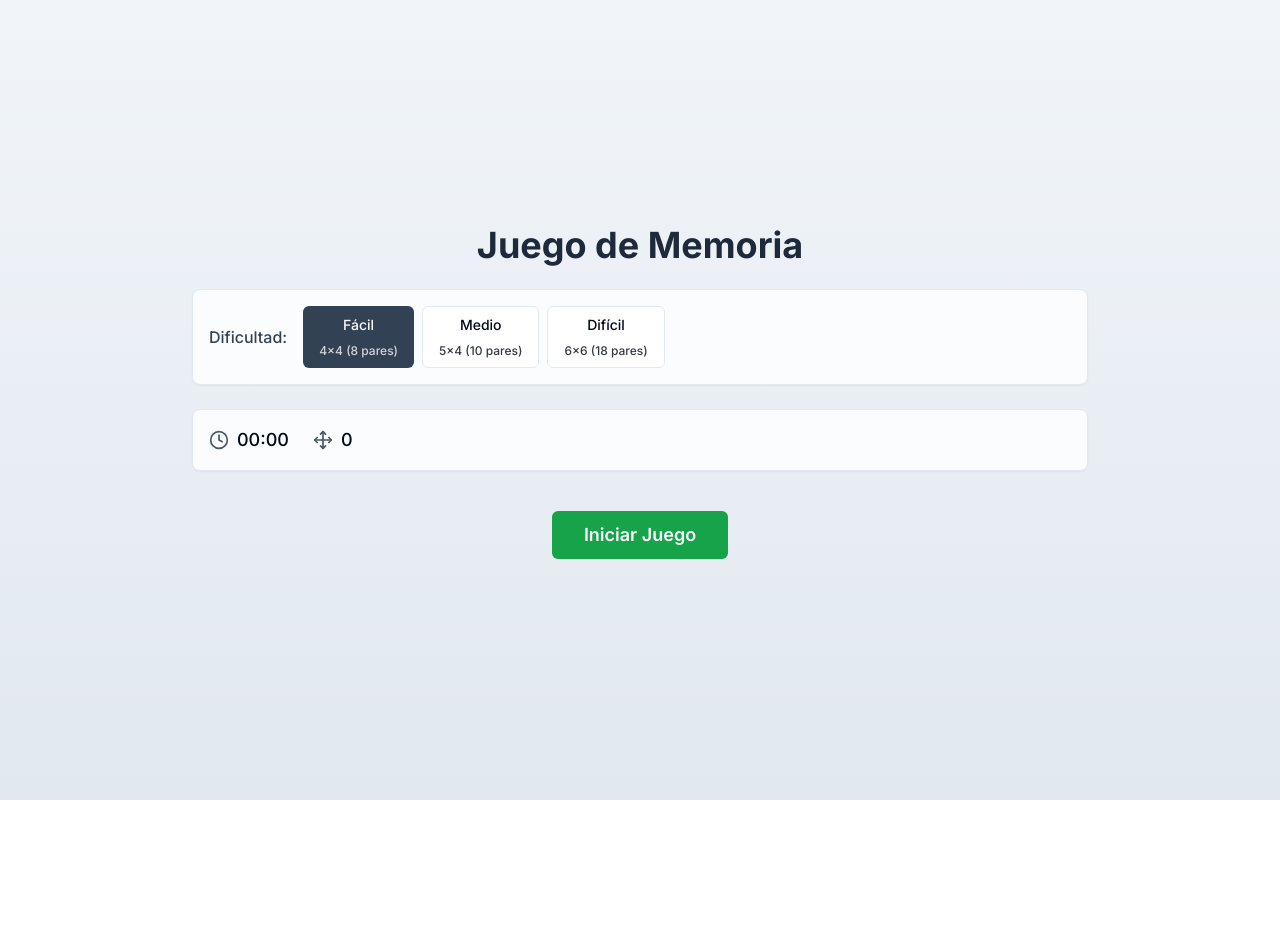
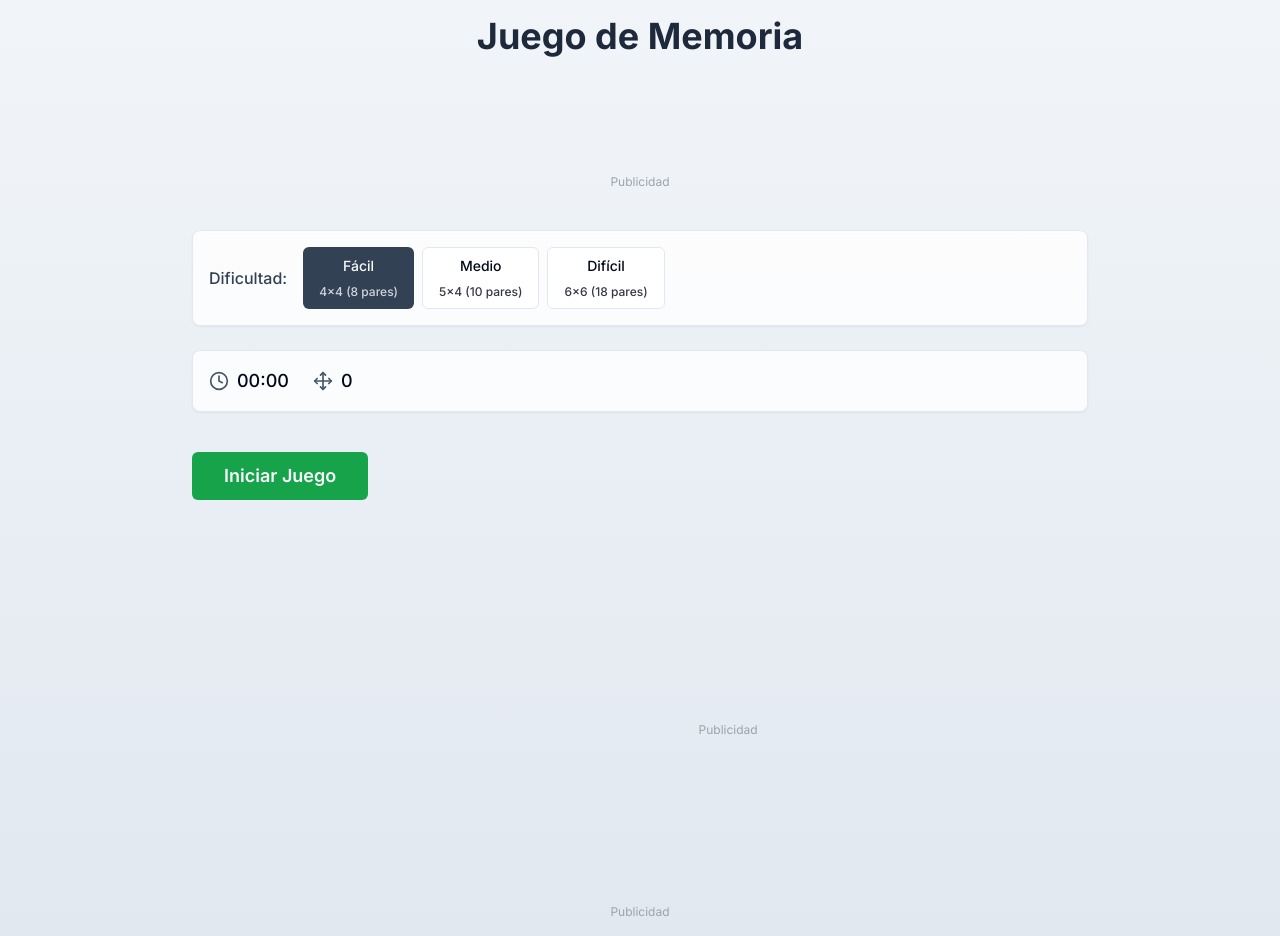
Before and after one commit to Rumaldo24/memory-game, a Next.js app: page / in a window 1280 px wide. Before the commit the page ends 800 px from the top, so only its background shows below. Built offline with nearby package versions, Linux system fonts and the light colour scheme.

Commit message:
update adssense

```diff
--- /dev/null
+++ b/components/ad-banner.tsx
@@ -0,0 +1,139 @@
+// "use client";
+
+// import { useEffect, useRef } from "react";
+
+// interface AdBannerProps {
+//   adSlot: string;
+//   adFormat?: "auto" | "rectangle" | "horizontal" | "vertical";
+//   style?: React.CSSProperties;
+//   className?: string;
+// }
+
+// export function AdBanner({
+//   adSlot,
+//   adFormat = "auto",
+//   style,
+//   className,
+// }: AdBannerProps) {
+//   const adRef = useRef<HTMLDivElement>(null);
+
+//   useEffect(() => {
+//     // Solo ejecutar en el cliente
+//     if (typeof window === "undefined") return;
+
+//     try {
+//       // Asegurarse de que AdSense está cargado
+//       if (window.adsbygoogle) {
+//         // @ts-ignore
+//         (window.adsbygoogle = window.adsbygoogle || []).push({});
+//       }
+//     } catch (error) {
+//       console.error("Error al cargar el anuncio:", error);
+//     }
+//   }, []);
+
+//   return (
+//     <div
+//       ref={adRef}
+//       className={`ad-container ${className || ""}`}
+//       style={style}
+//     >
+//       <ins
+//         className="adsbygoogle"
+//         style={{
+//           display: "block",
+//           textAlign: "center",
+//           ...style,
+//         }}
+//         data-ad-client="ca-pub-XXXXXXXXXXXXXXXX" // Reemplaza con tu ID de cliente de AdSense
+//         data-ad-slot={adSlot}
+//         data-ad-format={adFormat}
+//         data-full-width-responsive="true"
+//       />
+//       <small className="text-xs text-gray-400 text-center block mt-1">
+//         Publicidad
+//       </small>
+//     </div>
+//   );
+// }
+
+"use client";
+
+import { useEffect, useRef } from "react";
+
+interface AdBannerProps {
+  adSlot: string;
+  adFormat?: "auto" | "rectangle" | "horizontal" | "vertical";
+  style?: React.CSSProperties;
+  className?: string;
+}
+
+export function AdBanner({
+  adSlot,
+  adFormat = "auto",
+  style,
+  className,
+}: AdBannerProps) {
+  const adRef = useRef<HTMLDivElement>(null);
+
+  useEffect(() => {
+    // Solo ejecutar en el cliente
+    if (typeof window === "undefined") return;
+
+    try {
+      // Verificar si adsbygoogle está disponible de manera segura
+      const adsenseScript = document.createElement("script");
+      adsenseScript.src =
+        "https://pagead2.googlesyndication.com/pagead/js/adsbygoogle.js?client=ca-pub-7441679162161349";
+      adsenseScript.async = true;
+      adsenseScript.crossOrigin = "anonymous";
+      document.head.appendChild(adsenseScript);
+
+      // Esperar a que adsbygoogle esté disponible
+      const pushAd = () => {
+        try {
+          // Usar una verificación segura para adsbygoogle
+          if (window.adsbygoogle) {
+            (window.adsbygoogle = window.adsbygoogle || []).push({});
+          }
+        } catch (error) {
+          console.error("Error al cargar el anuncio:", error);
+        }
+      };
+
+      // Intentar cargar el anuncio después de que el script se haya cargado
+      adsenseScript.onload = pushAd;
+
+      return () => {
+        // Limpiar el script si el componente se desmonta
+        document.head.removeChild(adsenseScript);
+      };
+    } catch (error) {
+      console.error("Error al configurar AdSense:", error);
+    }
+  }, []);
+
+  return (
+    <div
+      ref={adRef}
+      className={`ad-container ${className || ""}`}
+      style={style}
+    >
+      <ins
+        className="adsbygoogle"
+        style={{
+          display: "block",
+          textAlign: "center",
+          ...style,
+        }}
+        data-ad-client="ca-pub-7441679162161349" // Reemplaza con tu ID de cliente de AdSense
+        data-ad-slot={adSlot}
+        data-ad-format={adFormat}
+        data-full-width-responsive="true"
+      />
+      <small className="text-xs text-gray-400 text-center block mt-1">
+        Publicidad
+      </small>
+    </div>
+  );
+}
--- a/components/game-over-modal.tsx
+++ b/components/game-over-modal.tsx
@@ -13,6 +13,7 @@ import {
 import { Trophy, Clock, Move, Star } from "lucide-react"
 import { formatTime } from "@/lib/game-utils"
 import confetti from "canvas-confetti"
+import { AdBanner } from "@/components/ad-banner"
 
 interface GameOverModalProps {
   moves: number
@@ -96,6 +97,14 @@ export function GameOverModal({ moves, time, score, onPlayAgain }: GameOverModal
           </div>
         </div>
 
+        {/* Anuncio en el modal de fin de juego */}
+        <AdBanner
+          adSlot="5566778899"
+          adFormat="rectangle"
+          className="w-full my-4"
+          style={{ minHeight: "250px" }}
+        />
+
         <DialogFooter className="sm:justify-center">
           <Button
             onClick={() => {
--- a/components/memory-game.tsx
+++ b/components/memory-game.tsx
@@ -9,6 +9,7 @@ import { generateCards } from "@/lib/game-utils"
 import { useSound } from "@/hooks/use-sound"
 import { cn } from "@/lib/utils"
 import { Button } from "@/components/ui/button"
+import { AdBanner } from "@/components/ad-banner"
 
 export type Difficulty = "easy" | "medium" | "hard"
 export type CardType = {
@@ -205,6 +206,14 @@ export default function MemoryGame() {
 
   return (
     <div className="w-full max-w-4xl flex flex-col items-center gap-6">
+      {/* Anuncio en la parte superior */}
+      <AdBanner
+        adSlot="1234567890"
+        adFormat="horizontal"
+        className="w-full mb-4"
+        style={{ minHeight: "90px" }}
+      />
+
       <DifficultySelector
         difficulty={difficulty}
         onDifficultyChange={handleDifficultyChange}
@@ -222,6 +231,14 @@ export default function MemoryGame() {
           >
             Iniciar Juego
           </Button>
+
+          {/* Anuncio antes de iniciar el juego (más visible) */}
+          <AdBanner
+            adSlot="0987654321"
+            adFormat="rectangle"
+            className="w-full my-4"
+            style={{ minHeight: "250px" }}
+          />
         </div>
       ) : (
         <div className={cn("grid gap-2 w-full", getBoardSize())}>
@@ -231,6 +248,14 @@ export default function MemoryGame() {
         </div>
       )}
 
+      {/* Anuncio en la parte inferior */}
+      <AdBanner
+        adSlot="1122334455"
+        adFormat="horizontal"
+        className="w-full mt-4"
+        style={{ minHeight: "90px" }}
+      />
+
       {gameCompleted && <GameOverModal moves={moves} time={time} score={score} onPlayAgain={startGame} />}
     </div>
   )
--- /dev/null
+++ b/types/adsense.d.ts
@@ -0,0 +1,3 @@
+interface Window {
+    adsbygoogle: any[];
+}
```
Also changed, not shown: app/layout.tsx (+10 -0 lines).
